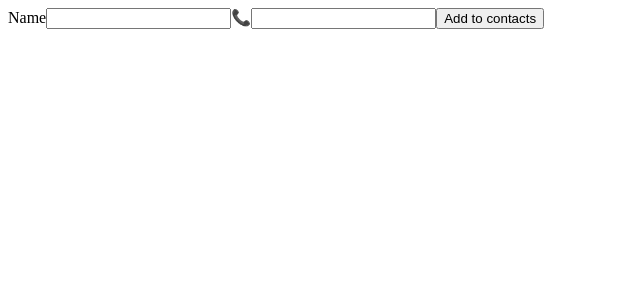
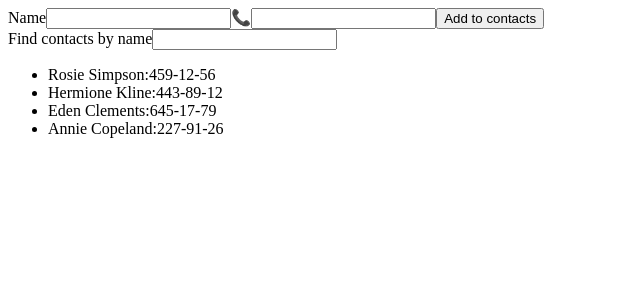
Before and after one commit to Eastvarga/goit-react-hw-02-phonebook, a React (Create React App) app: page / in a window 1280 px wide. Shown: the top 300 px of the page, without its empty margins (0-640 px from the left). Built offline with nearby package versions, Linux system fonts and the light colour scheme.

Commit message:
added findInput

```diff
--- a/src/App.js
+++ b/src/App.js
@@ -2,13 +2,23 @@
 import Form from "./components/Form";
 import ContactList from "./components/ContactList";
 import { v4 as uuidv4 } from "uuid";
+import FindInput from "./components/FindInput";
+
 class App extends Component {
   state = {
-    contacts: [],
+    contacts: [
+      { id: "id-1", name: "Rosie Simpson", number: "459-12-56" },
+      { id: "id-2", name: "Hermione Kline", number: "443-89-12" },
+      { id: "id-3", name: "Eden Clements", number: "645-17-79" },
+      { id: "id-4", name: "Annie Copeland", number: "227-91-26" },
+    ],
+    filter: "",
     name: "",
     number: "",
   };
-
+  filterHendler = ({ filter }) => {
+    this.setState({ filter: filter });
+  };
   formSubmitHandler = ({ name, number }) => {
     this.setState((prevState) => {
       return {
@@ -24,7 +34,16 @@
     return (
       <div>
         <Form onSubmit={this.formSubmitHandler} />
-        <ContactList contacts={this.state.contacts} />
+        <FindInput onChange={this.filterHendler} />
+        <ContactList
+          contacts={
+            this.state.filter === ""
+              ? this.state.contacts
+              : this.state.contacts.filter(({ name }) => {
+                  return name.toLowerCase().includes(this.state.filter);
+                })
+          }
+        />
       </div>
     );
   }
--- /dev/null
+++ b/src/components/FindInput/index.jsx
@@ -0,0 +1,31 @@
+import { Component } from "react";
+
+class FindInput extends Component {
+  state = {
+    filter: "",
+  };
+  handleChange = (event) => {
+    const { name, value } = event.currentTarget;
+    this.setState({ [name]: value }, () => this.props.onChange(this.state));
+  };
+
+  render() {
+    return (
+      <label>
+        Find contacts by name
+        <input
+          // autocomplete="off"
+          type="text"
+          name="filter"
+          value={this.state.filter}
+          pattern="^[a-zA-Zа-яА-Я]+(([' -][a-zA-Zа-яА-Я ])?[a-zA-Zа-яА-Я]*)*$"
+          title="Имя может состоять только из букв, апострофа, тире и пробелов. Например Adrian, Jacob Mercer, Charles de Batz de Castelmore d'Artagnan и т. п."
+          required
+          onChange={this.handleChange}
+        />
+      </label>
+    );
+  }
+}
+
+export default FindInput;
```
